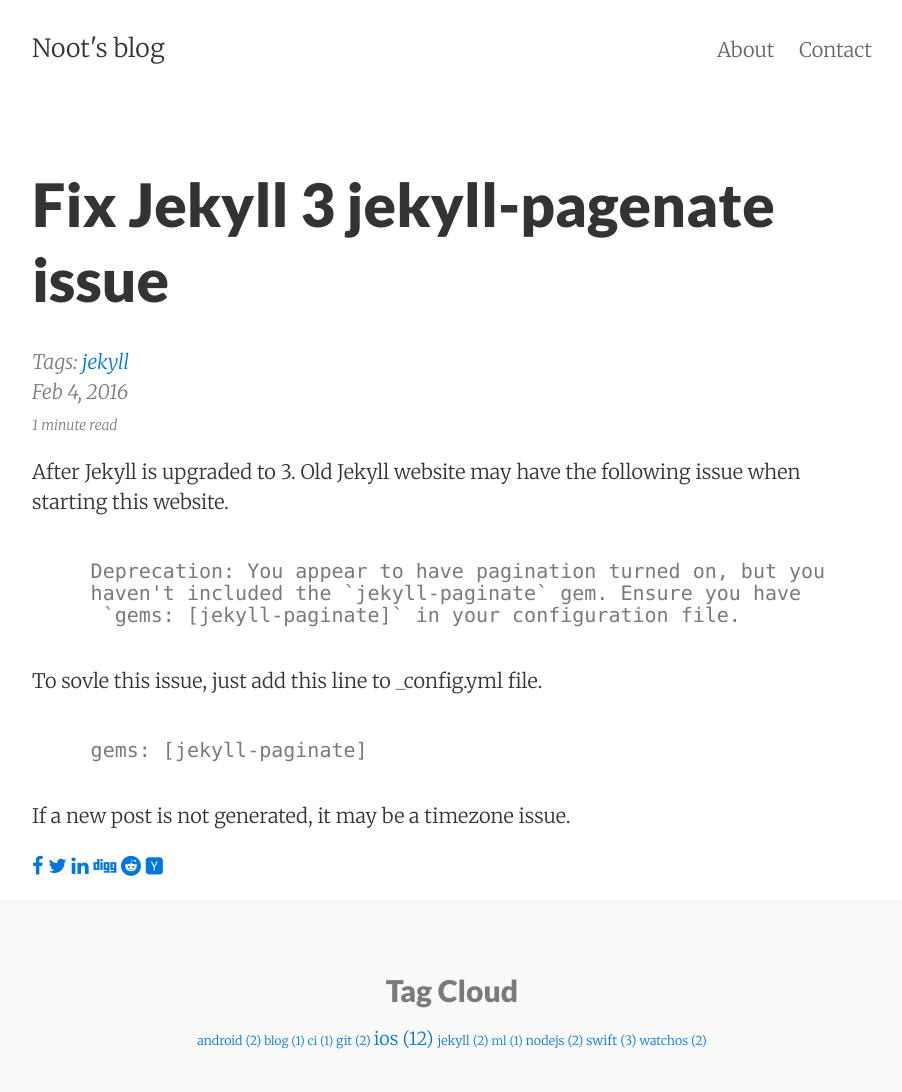
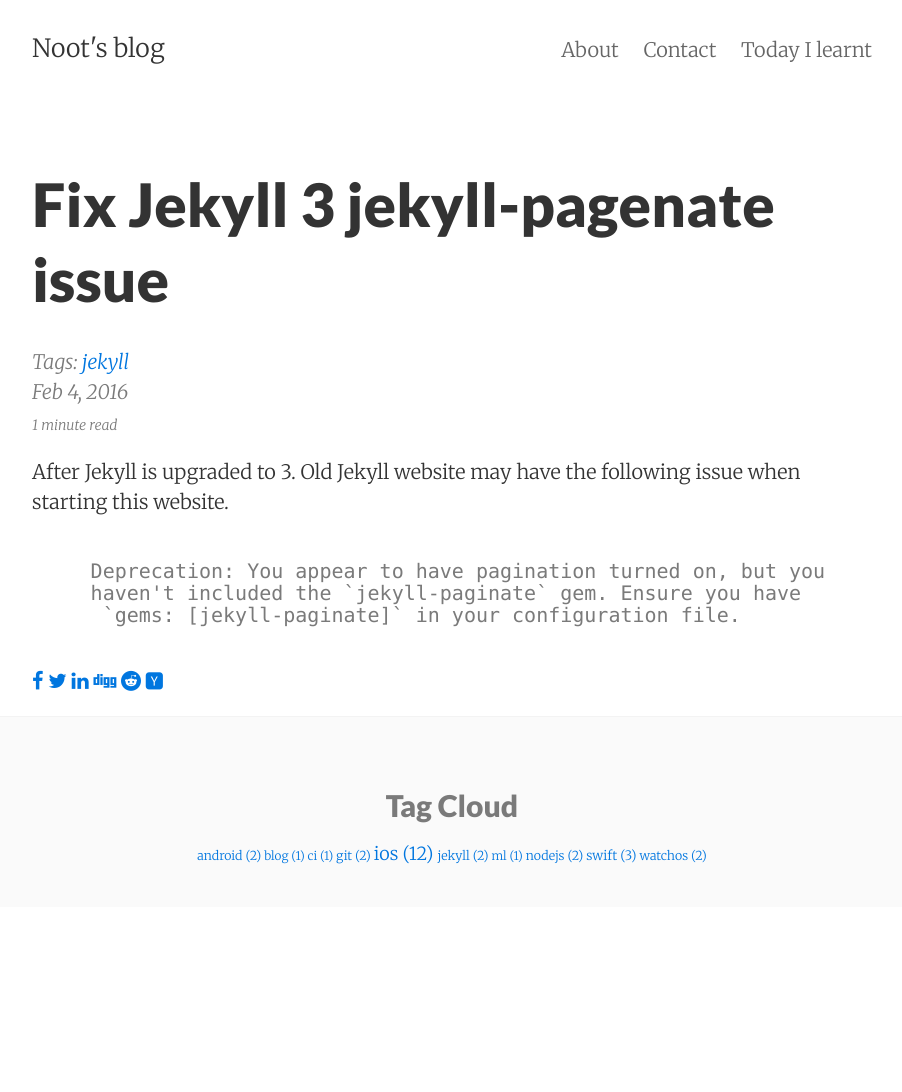
Before and after one commit to nootfly/noot.github.io, a Jekyll site: the page built from _posts/2016-02-04-Fix-Jekyll-3-jekyll-pagenate-issue.md, in a window 1280 px wide. Shown: the whole page, without its empty margins (188-1090 px from the left). Built offline with Jekyll 4.4.1, drawn with Linux system fonts in a browser that asks for light colours; nearby versions of some CDN libraries; comment, search, counter and statistics services are not loaded; after the commit the page ends 907 px from its top, so only the background shows below that.

Commit message:
add til link

```diff
--- a/_includes/navigation.html
+++ b/_includes/navigation.html
@@ -1,2 +1,4 @@
+
 <a href="{{ site.baseurl }}/about/">About</a>
 <a href="{{ site.baseurl }}/contact/">Contact</a>
+<a href="https://github.com/nootfly/TIL">Today I learnt</a>
--- a/_posts/2016-02-04-Fix-Jekyll-3-jekyll-pagenate-issue.md
+++ b/_posts/2016-02-04-Fix-Jekyll-3-jekyll-pagenate-issue.md
@@ -11,10 +11,3 @@
        Deprecation: You appear to have pagination turned on, but you
        haven't included the `jekyll-paginate` gem. Ensure you have
         `gems: [jekyll-paginate]` in your configuration file.
-
-
-To sovle this issue, just add this line to _config.yml file.
-
-       gems: [jekyll-paginate]
-
-If a new post is not generated, it may be a timezone issue.
```
